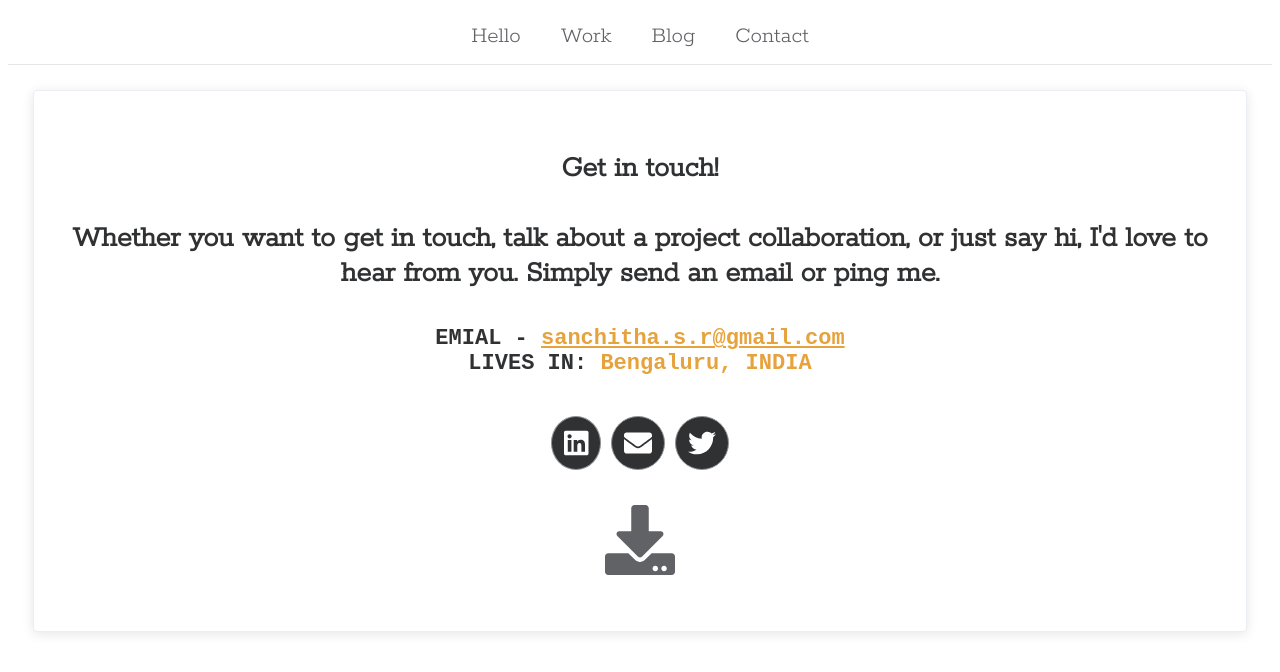
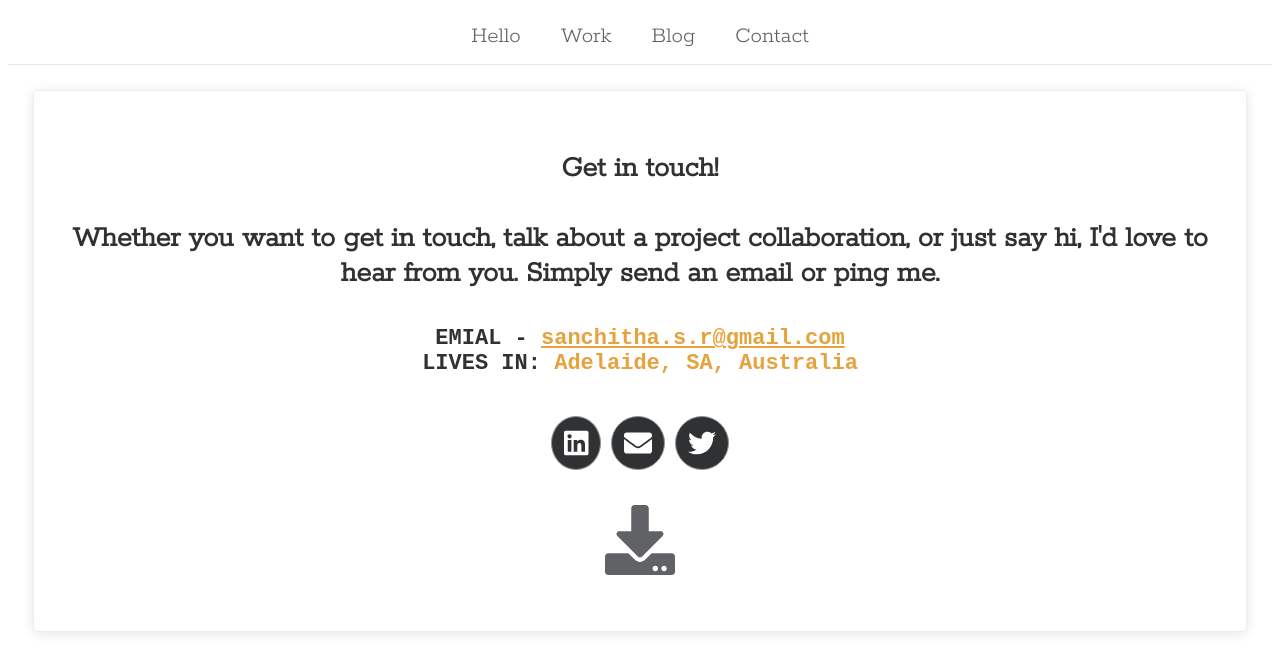
Before and after one commit to Sanchithasharma/myPortfolio, a Vue app: page /contact in a window 1280 px wide. Shown: the top 672 px of the page. Built offline with nearby package versions, Linux system fonts and the light colour scheme.

Commit message:
changed location to SA

```diff
--- a/src/views/Contact.vue
+++ b/src/views/Contact.vue
@@ -16,7 +16,7 @@
             >sanchitha.s.r@gmail.com
           </span>
           <br />
-          LIVES IN: <span style="color: #e6a23c">Bengaluru, INDIA </span>
+          LIVES IN: <span style="color: #e6a23c">Adelaide, SA, Australia </span>
         </center>
       </h4>
       <el-row class="intro-icon-rows">
```
